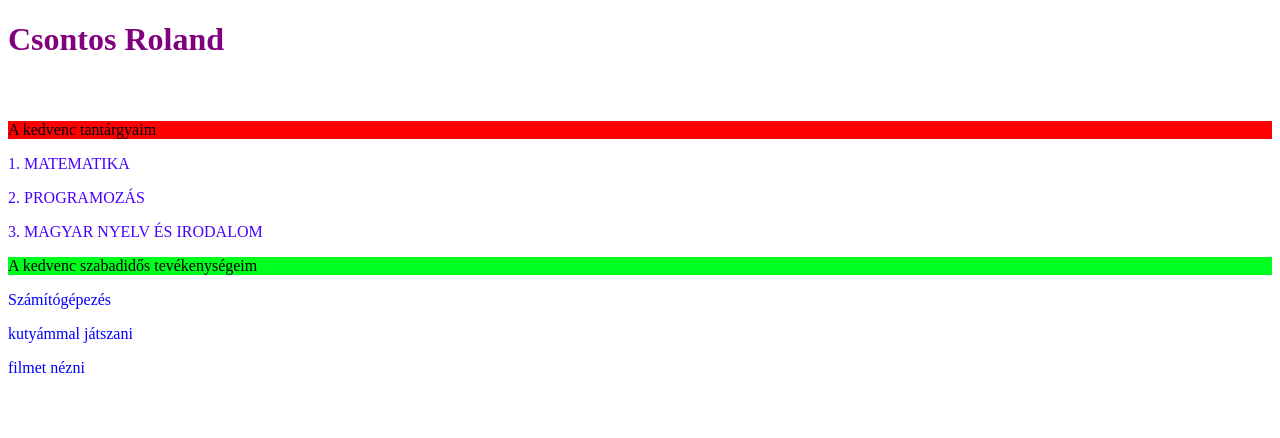
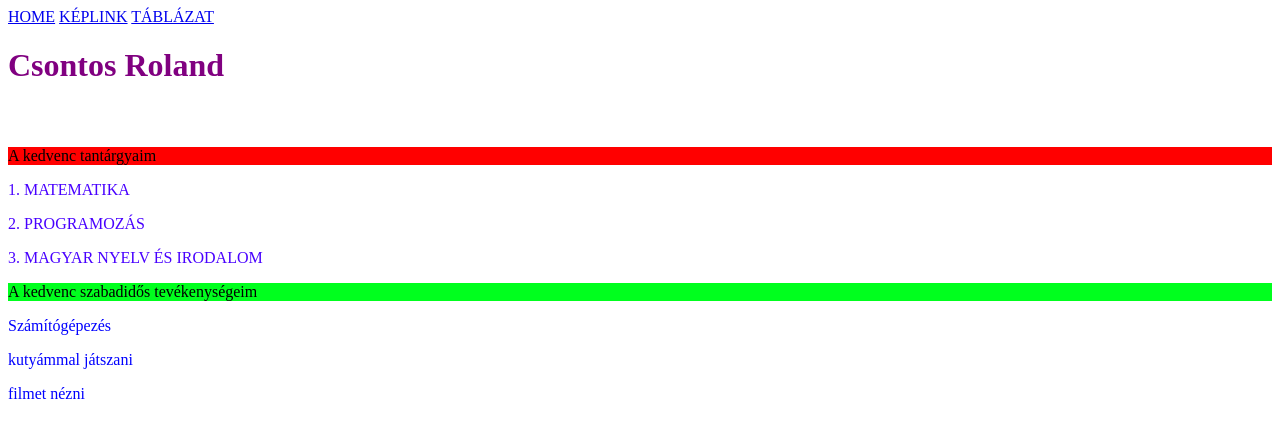
Before and after one commit to CsontosRoland1/web, a plain HTML site: page lista.html in a window 1280 px wide. Drawn offline with Linux system fonts and the light colour scheme.

Commit message:
Update lista.html

```diff
--- a/lista.html
+++ b/lista.html
@@ -8,6 +8,11 @@
     <title>kedvenc tantárgy</title>
 </head>
 <body>
+<a href="index.html">HOME</a>
+<a href="keplink.html">KÉPLINK</a>
+<a href="tablazat.html">TÁBLÁZAT</a>
+
+
     <h1 style="color:purple;">Csontos Roland</h1>
 
     <h3 style="color:white;">Listák</h3>
```
